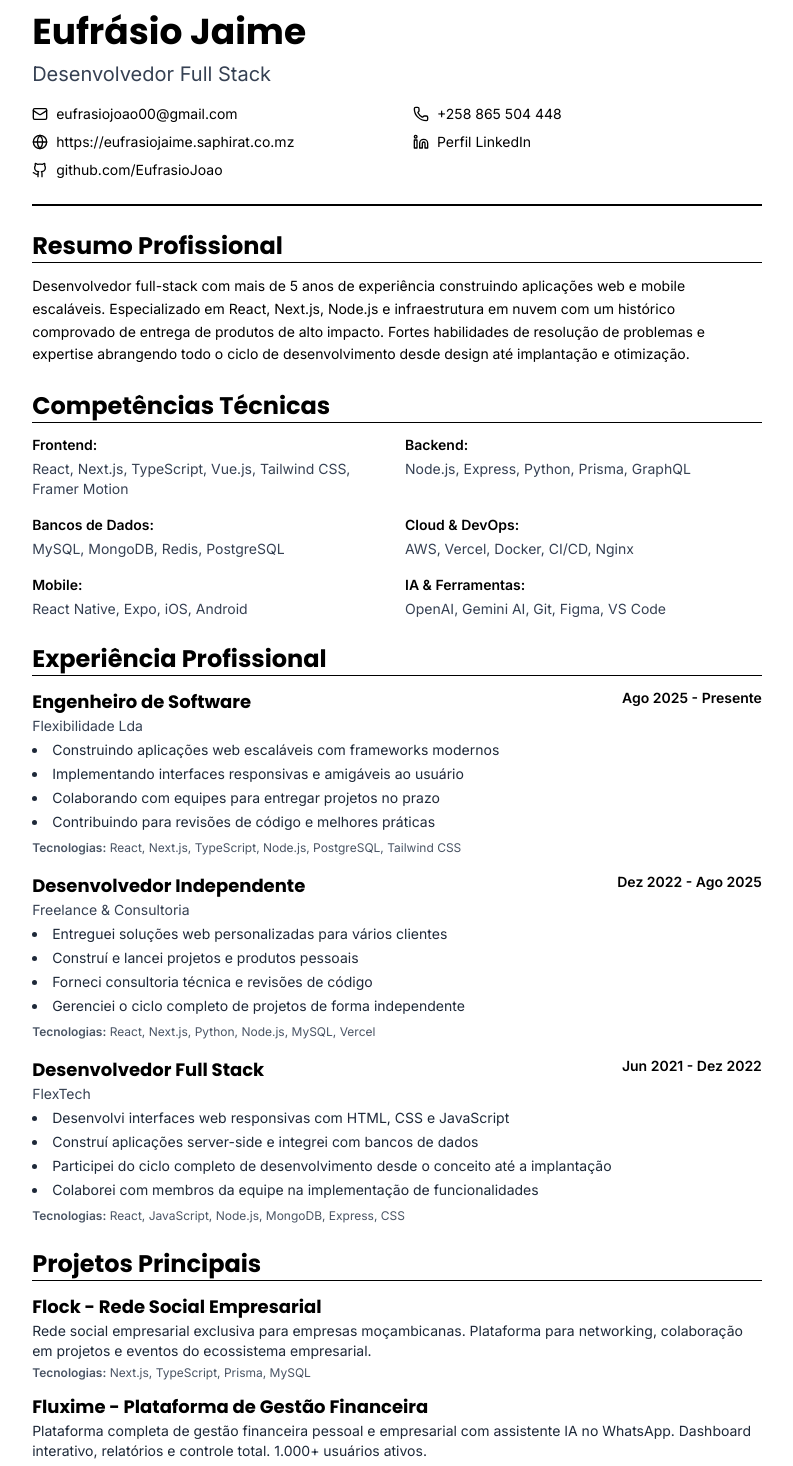
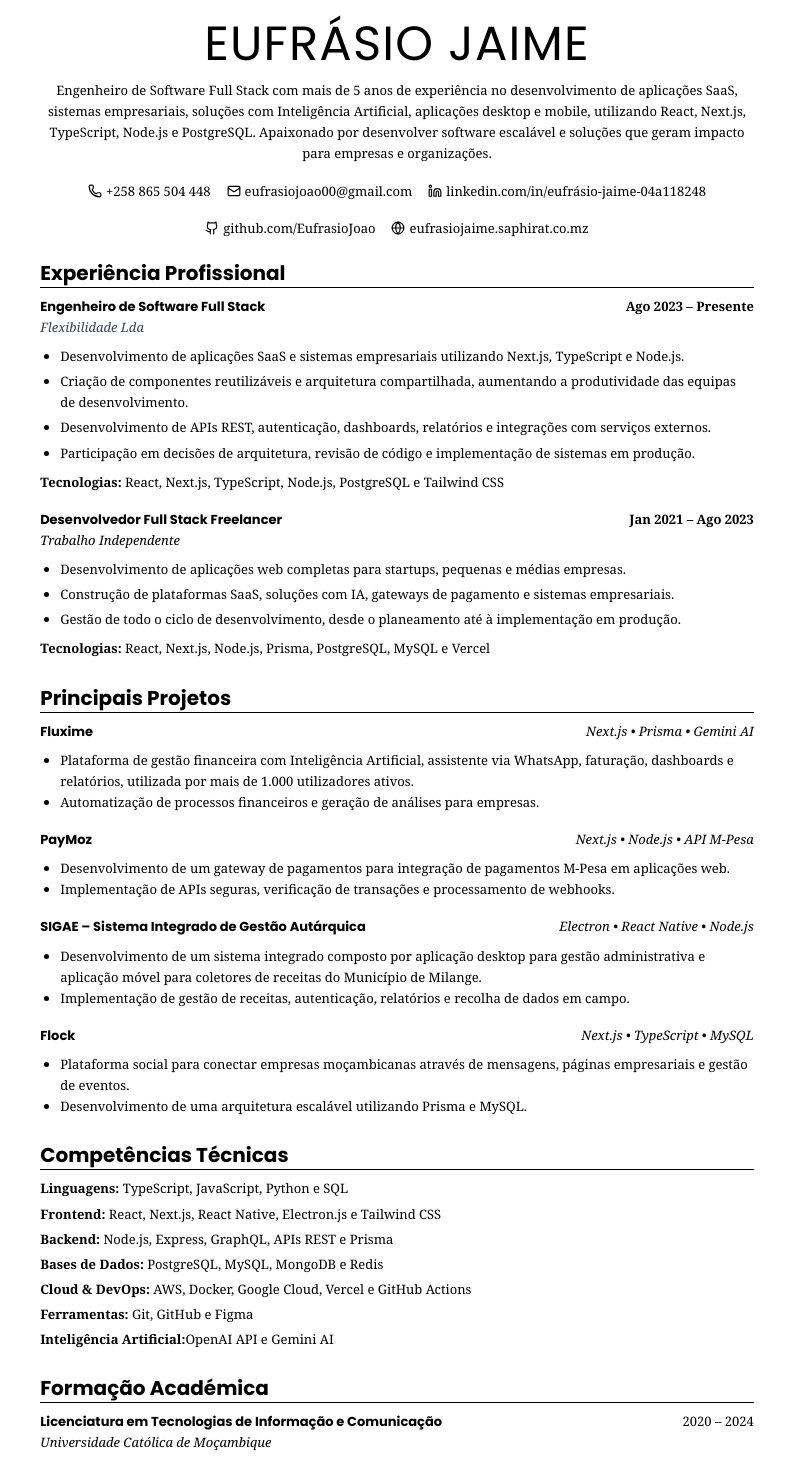
Before and after one commit to EufrasioJoao/my-portfolio-2.0, a Next.js app: page /resume-pt in a window 1280 px wide. Shown: the part 20-1486 px from the top of the page, without its empty margins (243-1036 px from the left). Built offline with nearby package versions, Linux system fonts and the light colour scheme.

Commit message:
Refactor Resume component and update content

```diff
--- a/app/resume-pt/page.tsx
+++ b/app/resume-pt/page.tsx
@@ -1,241 +1,406 @@
-import { Mail, Phone, Globe, Linkedin, Github } from "lucide-react";
 
-export default function ResumePtPage() {
+import {
+  Mail,
+  Phone,
+  Globe,
+  Github,
+  Linkedin,
+} from "lucide-react";
+
+export default function Resume() {
   return (
-    <main className="min-h-screen bg-white text-black p-8 max-w-[210mm] mx-auto">
-      {/* Header */}
-      <header className="border-b-2 border-black pb-6 mb-6">
-        <h1 className="text-4xl font-bold mb-2">Eufrásio Jaime</h1>
-        <p className="text-xl text-gray-700 mb-4">Desenvolvedor Full Stack</p>
+    <main className="mx-auto max-w-[210mm] bg-white text-black p-10 text-[13px] leading-relaxed font-serif">
 
-        <div className="grid grid-cols-2 gap-x-8 gap-y-2 text-sm">
-          <div className="flex items-center gap-2">
-            <Mail className="w-4 h-4" />
+      {/* CABEÇALHO */}
+
+      <header className="text-center mb-5">
+
+        <h1 className="text-5xl tracking-wide font-normal uppercase">
+          Eufrásio Jaime
+        </h1>
+
+        <p className="mt-3 max-w-3xl mx-auto text-[13px] leading-relaxed">
+          Engenheiro de Software Full Stack com mais de 5 anos de experiência
+          no desenvolvimento de aplicações SaaS, sistemas empresariais,
+          soluções com Inteligência Artificial, aplicações desktop e mobile,
+          utilizando React, Next.js, TypeScript, Node.js e PostgreSQL.
+          Apaixonado por desenvolver software escalável e soluções que geram
+          impacto para empresas e organizações.
+        </p>
+
+        <div className="flex flex-wrap justify-center gap-4 mt-4 text-[13px]">
+
+          <div className="flex items-center gap-1">
+            <Phone size={14} />
+            +258 865 504 448
+          </div>
+
+          <div className="flex items-center gap-1">
+            <Mail size={14} />
+            eufrasiojoao00@gmail.com
+          </div>
+
+          <div className="flex items-center gap-1">
+            <Linkedin size={14} />
             <a
-              href="mailto:eufrasiojoao00@gmail.com"
+              href="https://www.linkedin.com/in/eufr%C3%A1sio-jaime-04a118248/"
+              target="_blank"
+              rel="noopener noreferrer"
               className="hover:underline"
             >
-              eufrasiojoao00@gmail.com
+              linkedin.com/in/eufrásio-jaime-04a118248
             </a>
           </div>
-          <div className="flex items-center gap-2">
-            <Phone className="w-4 h-4" />
-            <span>+258 865 504 448</span>
-          </div>
-          <div className="flex items-center gap-2">
-            <Globe className="w-4 h-4" />
-            <a
-              href="https://eufrasiojaime.saphirat.co.mz"
-              className="hover:underline"
-            >
-              https://eufrasiojaime.saphirat.co.mz
-            </a>
-          </div>
-          <div className="flex items-center gap-2">
-            <Linkedin className="w-4 h-4" />
-            <a
-              href="https://www.linkedin.com/in/eufr%C3%A1sio-jaime-04a118248/"
-              className="hover:underline"
-            >
-              Perfil LinkedIn
-            </a>
-          </div>
-          <div className="flex items-center gap-2">
-            <Github className="w-4 h-4" />
+
+          <div className="flex items-center gap-1">
+            <Github size={14} />
             <a
               href="https://github.com/EufrasioJoao"
+              target="_blank"
+              rel="noopener noreferrer"
               className="hover:underline"
             >
               github.com/EufrasioJoao
             </a>
           </div>
+
+          <div className="flex items-center gap-1">
+            <Globe size={14} />
+            <a
+              href="https://eufrasiojaime.saphirat.co.mz"
+              target="_blank"
+              rel="noopener noreferrer"
+              className="hover:underline"
+            >
+              eufrasiojaime.saphirat.co.mz
+            </a>
+          </div>
+
         </div>
+
       </header>
 
-      {/* Professional Summary */}
+      {/* EXPERIÊNCIA */}
+
       <section className="mb-6">
-        <h2 className="text-2xl font-bold border-b border-black mb-3">
-          Resumo Profissional
-        </h2>
-        <p className="text-sm leading-relaxed">
-          Desenvolvedor full-stack com mais de 5 anos de experiência construindo
-          aplicações web e mobile escaláveis. Especializado em React, Next.js,
-          Node.js e infraestrutura em nuvem com um histórico comprovado de
-          entrega de produtos de alto impacto. Fortes habilidades de resolução
-          de problemas e expertise abrangendo todo o ciclo de desenvolvimento
-          desde design até implantação e otimização.
-        </p>
-      </section>
 
-      {/* Technical Skills */}
-      <section className="mb-6">
-        <h2 className="text-2xl font-bold border-b border-black mb-3">
-          Competências Técnicas
-        </h2>
-        <div className="grid grid-cols-2 gap-4 text-sm">
-          <div>
-            <p className="font-semibold mb-1">Frontend:</p>
-            <p className="text-gray-700">
-              React, Next.js, TypeScript, Vue.js, Tailwind CSS, Framer Motion
-            </p>
-          </div>
-          <div>
-            <p className="font-semibold mb-1">Backend:</p>
-            <p className="text-gray-700">
-              Node.js, Express, Python, Prisma, GraphQL
-            </p>
-          </div>
-          <div>
-            <p className="font-semibold mb-1">Bancos de Dados:</p>
-            <p className="text-gray-700">MySQL, MongoDB, Redis, PostgreSQL</p>
-          </div>
-          <div>
-            <p className="font-semibold mb-1">Cloud & DevOps:</p>
-            <p className="text-gray-700">AWS, Vercel, Docker, CI/CD, Nginx</p>
-          </div>
-          <div>
-            <p className="font-semibold mb-1">Mobile:</p>
-            <p className="text-gray-700">React Native, Expo, iOS, Android</p>
-          </div>
-          <div>
-            <p className="font-semibold mb-1">IA & Ferramentas:</p>
-            <p className="text-gray-700">
-              OpenAI, Gemini AI, Git, Figma, VS Code
-            </p>
-          </div>
-        </div>
-      </section>
-
-      {/* Professional Experience */}
-      <section className="mb-6">
-        <h2 className="text-2xl font-bold border-b border-black mb-3">
+        <h2 className="font-bold text-xl border-b border-black mb-2">
           Experiência Profissional
         </h2>
 
-        {/* Flexibilidade */}
         <div className="mb-4">
-          <div className="flex justify-between items-start mb-1">
+
+          <div className="flex justify-between">
+
             <div>
-              <h3 className="text-lg font-bold">Engenheiro de Software</h3>
-              <p className="text-sm text-gray-700">Flexibilidade Lda</p>
+
+              <h3 className="font-bold">
+                Engenheiro de Software Full Stack
+              </h3>
+
+              <p className="italic text-gray-700">
+                Flexibilidade Lda
+              </p>
+
             </div>
-            <div className="text-right text-sm">
-              <p className="font-semibold">Ago 2025 - Presente</p>
-            </div>
+
+            <p className="font-semibold">
+              Ago 2023 – Presente
+            </p>
+
           </div>
-          <ul className="list-disc list-inside text-sm space-y-1 text-gray-800">
+
+          <ul className="list-disc ml-5 mt-2 space-y-1">
+
             <li>
-              Construindo aplicações web escaláveis com frameworks modernos
+              Desenvolvimento de aplicações SaaS e sistemas empresariais
+              utilizando Next.js, TypeScript e Node.js.
             </li>
-            <li>Implementando interfaces responsivas e amigáveis ao usuário</li>
-            <li>Colaborando com equipes para entregar projetos no prazo</li>
-            <li>Contribuindo para revisões de código e melhores práticas</li>
+
+            <li>
+              Criação de componentes reutilizáveis e arquitetura compartilhada,
+              aumentando a produtividade das equipas de desenvolvimento.
+            </li>
+
+            <li>
+              Desenvolvimento de APIs REST, autenticação, dashboards,
+              relatórios e integrações com serviços externos.
+            </li>
+
+            <li>
+              Participação em decisões de arquitetura, revisão de código e
+              implementação de sistemas em produção.
+            </li>
+
           </ul>
-          <p className="text-xs text-gray-600 mt-2">
-            <span className="font-semibold">Tecnologias:</span> React, Next.js,
-            TypeScript, Node.js, PostgreSQL, Tailwind CSS
+
+          <p className="mt-2">
+            <strong>Tecnologias:</strong> React, Next.js, TypeScript,
+            Node.js, PostgreSQL e Tailwind CSS
           </p>
+
         </div>
 
-        {/* Freelance */}
-        <div className="mb-4">
-          <div className="flex justify-between items-start mb-1">
+        <div>
+
+          <div className="flex justify-between">
+
             <div>
-              <h3 className="text-lg font-bold">Desenvolvedor Independente</h3>
-              <p className="text-sm text-gray-700">Freelance & Consultoria</p>
+
+              <h3 className="font-bold">
+                Desenvolvedor Full Stack Freelancer
+              </h3>
+
+              <p className="italic">
+                Trabalho Independente
+              </p>
+
             </div>
-            <div className="text-right text-sm">
-              <p className="font-semibold">Dez  2022 - Ago 2025</p>
-            </div>
+
+            <p className="font-semibold">
+              Jan 2021 – Ago 2023
+            </p>
+
           </div>
-          <ul className="list-disc list-inside text-sm space-y-1 text-gray-800">
-            <li>Entreguei soluções web personalizadas para vários clientes</li>
-            <li>Construí e lancei projetos e produtos pessoais</li>
-            <li>Forneci consultoria técnica e revisões de código</li>
+
+          <ul className="list-disc ml-5 mt-2 space-y-1">
+
             <li>
-              Gerenciei o ciclo completo de projetos de forma independente
+              Desenvolvimento de aplicações web completas para startups,
+              pequenas e médias empresas.
             </li>
+
+            <li>
+              Construção de plataformas SaaS, soluções com IA, gateways de
+              pagamento e sistemas empresariais.
+            </li>
+
+            <li>
+              Gestão de todo o ciclo de desenvolvimento, desde o planeamento
+              até à implementação em produção.
+            </li>
+
           </ul>
-          <p className="text-xs text-gray-600 mt-2">
-            <span className="font-semibold">Tecnologias:</span> React, Next.js,
-            Python, Node.js, MySQL, Vercel
+
+          <p className="mt-2">
+            <strong>Tecnologias:</strong> React, Next.js, Node.js,
+            Prisma, PostgreSQL, MySQL e Vercel
           </p>
+
         </div>
 
-        {/* FlexTech */}
-        <div className="mb-4">
-          <div className="flex justify-between items-start mb-1">
-            <div>
-              <h3 className="text-lg font-bold">Desenvolvedor Full Stack</h3>
-              <p className="text-sm text-gray-700">FlexTech</p>
-            </div>
-            <div className="text-right text-sm">
-              <p className="font-semibold">Jun 2021 - Dez 2022</p>
-            </div>
-          </div>
-          <ul className="list-disc list-inside text-sm space-y-1 text-gray-800">
-            <li>
-              Desenvolvi interfaces web responsivas com HTML, CSS e JavaScript
-            </li>
-            <li>
-              Construí aplicações server-side e integrei com bancos de dados
-            </li>
-            <li>
-              Participei do ciclo completo de desenvolvimento desde o conceito
-              até a implantação
-            </li>
-            <li>
-              Colaborei com membros da equipe na implementação de
-              funcionalidades
-            </li>
-          </ul>
-          <p className="text-xs text-gray-600 mt-2">
-            <span className="font-semibold">Tecnologias:</span> React,
-            JavaScript, Node.js, MongoDB, Express, CSS
-          </p>
-        </div>
       </section>
 
-      {/* Key Projects */}
+      {/* PROJECTOS */}
+
       <section className="mb-6">
-        <h2 className="text-2xl font-bold border-b border-black mb-3">
-          Projetos Principais
+
+        <h2 className="font-bold text-xl border-b border-black mb-2">
+          Principais Projetos
         </h2>
 
-        <div className="space-y-3">
-          {/* Flock */}
-          <div>
-            <h3 className="text-lg font-bold">
-              Flock - Rede Social Empresarial
+        <div className="mb-4">
+
+          <div className="flex justify-between">
+
+            <h3 className="font-bold">
+              Fluxime
             </h3>
-            <p className="text-sm text-gray-800 mb-1">
-              Rede social empresarial exclusiva para empresas moçambicanas.
-              Plataforma para networking, colaboração em projetos e eventos do
-              ecossistema empresarial.
-            </p>
-            <p className="text-xs text-gray-600">
-              <span className="font-semibold">Tecnologias:</span> Next.js,
-              TypeScript, Prisma, MySQL
-            </p>
+
+            <span className="italic">
+              Next.js • Prisma • Gemini AI
+            </span>
+
           </div>
 
-          {/* Fluxime */}
+          <ul className="list-disc ml-5 mt-2">
+
+            <li>
+              Plataforma de gestão financeira com Inteligência Artificial,
+              assistente via WhatsApp, faturação, dashboards e relatórios,
+              utilizada por mais de 1.000 utilizadores ativos.
+            </li>
+
+            <li>
+              Automatização de processos financeiros e geração de análises
+              para empresas.
+            </li>
+
+          </ul>
+
+        </div>
+
+        <div className="mb-4">
+
+          <div className="flex justify-between">
+
+            <h3 className="font-bold">
+              PayMoz
+            </h3>
+
+            <span className="italic">
+              Next.js • Node.js • API M-Pesa
+            </span>
+
+          </div>
+
+          <ul className="list-disc ml-5 mt-2">
+
+            <li>
+              Desenvolvimento de um gateway de pagamentos para integração de
+              pagamentos M-Pesa em aplicações web.
+            </li>
+
+            <li>
+              Implementação de APIs seguras, verificação de transações e
+              processamento de webhooks.
+            </li>
+
+          </ul>
+
+        </div>
+
+        <div className="mb-4">
+
+          <div className="flex justify-between">
+
+            <h3 className="font-bold">
+              SIGAE – Sistema Integrado de Gestão Autárquica
+            </h3>
+
+            <span className="italic">
+              Electron • React Native • Node.js
+            </span>
+
+          </div>
+
+          <ul className="list-disc ml-5 mt-2">
+
+            <li>
+              Desenvolvimento de um sistema integrado composto por aplicação
+              desktop para gestão administrativa e aplicação móvel para
+              coletores de receitas do Município de Milange.
+            </li>
+
+            <li>
+              Implementação de gestão de receitas, autenticação,
+              relatórios e recolha de dados em campo.
+            </li>
+
+          </ul>
+
+        </div>
+
+        <div>
+
+          <div className="flex justify-between">
+
+            <h3 className="font-bold">
+              Flock
+            </h3>
+
+            <span className="italic">
+              Next.js • TypeScript • MySQL
+            </span>
+
+          </div>
+
+          <ul className="list-disc ml-5 mt-2">
+
+            <li>
+              Plataforma social para conectar empresas moçambicanas através
+              de mensagens, páginas empresariais e gestão de eventos.
+            </li>
+
+            <li>
+              Desenvolvimento de uma arquitetura escalável utilizando Prisma
+              e MySQL.
+            </li>
+
+          </ul>
+
+        </div>
+
+      </section>
+
+      {/* COMPETÊNCIAS */}
+
+      <section className="mb-6">
+
+        <h2 className="font-bold text-xl border-b border-black mb-2">
+          Competências Técnicas
+        </h2>
+
+        <div className="space-y-1">
+
+          <p>
+            <strong>Linguagens:</strong> TypeScript, JavaScript,
+            Python e SQL
+          </p>
+
+          <p>
+            <strong>Frontend:</strong> React, Next.js,
+            React Native, Electron.js e Tailwind CSS
+          </p>
+
+          <p>
+            <strong>Backend:</strong> Node.js, Express,
+            GraphQL, APIs REST e Prisma
+          </p>
+
+          <p>
+            <strong>Bases de Dados:</strong> PostgreSQL,
+            MySQL, MongoDB e Redis
+          </p>
+
+          <p>
+            <strong>Cloud & DevOps:</strong> AWS, Docker,
+            Google Cloud, Vercel e GitHub Actions
+          </p>
+
+          <p>
+            <strong>Ferramentas:</strong> Git, GitHub e Figma
+          </p>
+
+          <p>
+            <strong>Inteligência Artificial:</strong>
+            OpenAI API e Gemini AI
+          </p>
+
+        </div>
+
+      </section>
+
+      {/* FORMAÇÃO */}
+
+      <section>
+
+        <h2 className="font-bold text-xl border-b border-black mb-2">
+          Formação Académica
+        </h2>
+
+        <div className="flex justify-between">
+
           <div>
-            <h3 className="text-lg font-bold">
-              Fluxime - Plataforma de Gestão Financeira
+
+            <h3 className="font-bold">
+              Licenciatura em Tecnologias de Informação e Comunicação
             </h3>
-            <p className="text-sm text-gray-800 mb-1">
-              Plataforma completa de gestão financeira pessoal e empresarial com
-              assistente IA no WhatsApp. Dashboard interativo, relatórios e
-              controle total. 1.000+ usuários ativos.
+
+            <p className="italic">
+              Universidade Católica de Moçambique
             </p>
-            <p className="text-xs text-gray-600">
-              <span className="font-semibold">Tecnologias:</span> Next.js,
-              Prisma, MySQL, Gemini AI
-            </p>
+
           </div>
+
+          <p>
+            2020 – 2024
+          </p>
+
         </div>
+
       </section>
+
     </main>
   );
 }
```
